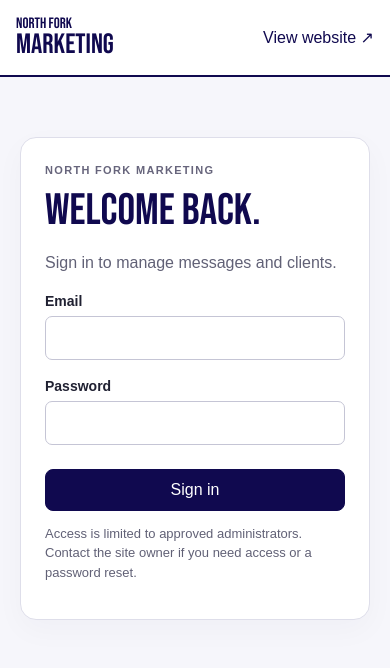
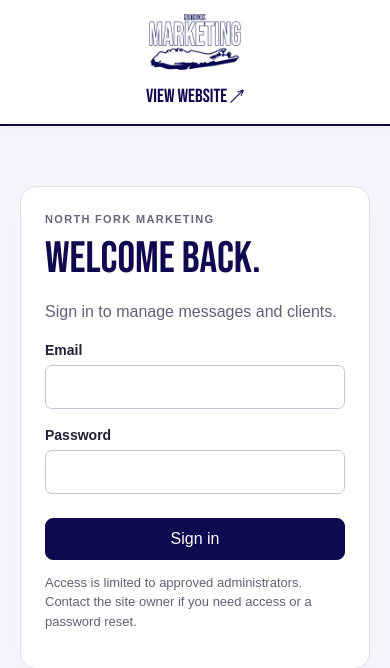
Before and after one commit to DCirincione/Northfork-Marketing, a FastAPI app: page /admin/login in a window 390 px wide. Shown: the top 668 px of the page. Run offline with FastAPI, Linux system fonts and the light colour scheme.

Commit message:
cleaned up admin dashboard and small ui/ux across site

```diff
--- a/app/static/css/admin.css
+++ b/app/static/css/admin.css
@@ -15,9 +15,12 @@ button:disabled { opacity: .5; cursor: not-allowed; }
 h1,h2 { font-family: 'Bebas Neue',sans-serif; font-weight: 400; color: var(--navy); margin: 0; line-height: 1.1; }
 h1 { font-size: 44px; } h2 { font-size: 32px; }
 p { line-height: 1.5; }
-.admin-header { display: flex; align-items: center; justify-content: space-between; gap: 20px; padding: 20px max(24px, calc((100vw - 1200px)/2)); border-bottom: 2px solid var(--navy); background: #fff; }
-.admin-brand { font-family: 'Bebas Neue',sans-serif; display: grid; font-size: 15px; line-height: 1; }
-.admin-brand strong { font-size: 28px; font-weight: 400; }
+/* Match the public header's dimensions and responsive spacing. */
+.admin-header { height: clamp(88px, 12svh, 112px); display: flex; align-items: center; justify-content: space-between; padding: 0 3.4% 0 2.9%; border-bottom: 2px solid var(--navy); background: rgb(255 255 255 / 96%); box-shadow: 0 4px 24px rgb(16 9 79 / 4%); color: var(--navy); }
+.admin-header > a:not(.admin-brand) { font-family: 'Bebas Neue', Impact, 'Arial Narrow', sans-serif; font-size: clamp(22px, 1.7vw, 28px); line-height: 1.35; }
+.admin-header > a:hover { text-decoration: none; opacity: .75; }
+.admin-brand { position: relative; display: block; flex: 0 0 auto; height: clamp(60px, 8svh, 80px); aspect-ratio: 1338 / 813; overflow: hidden; }
+.admin-brand img { position: absolute; width: 119.58%; height: auto; max-width: none; left: -9.72%; top: -48.46%; }
 .login-page { padding: 60px 20px; }
 .panel { background: #fff; border: 1px solid var(--line); border-radius: 16px; padding: 32px; box-shadow: 0 10px 30px #10094f08; }
 .login-panel { max-width: 440px; margin: auto; }
@@ -74,6 +77,15 @@ body:has(dialog[open]) { overflow: hidden; }
  .form-grid { grid-template-columns: 1fr; } dialog { padding: 48px 20px 24px; }
  .message-card { align-items: start; flex-direction: column; gap: 10px; } .message-meta { text-align: left; }
  .admin-client-row { flex-wrap: wrap; gap: 12px; } .row-actions { width: 100%; justify-content: flex-end; }
- .login-panel { padding: 24px; } .admin-header { padding: 16px; } .order-actions { flex-wrap: wrap; }
+ .login-panel { padding: 24px; } .order-actions { flex-wrap: wrap; }
 }
 @media (prefers-reduced-motion: reduce) { * { transition: none !important; } }
+
+@media (max-width: 700px) {
+ .admin-header { height: auto; min-height: 116px; padding: 14px 16px; flex-direction: column; gap: 14px; }
+ .admin-brand { height: 56px; }
+ .admin-header > a:not(.admin-brand) { font-size: 19px; }
+}
+@media (max-width: 360px) {
+ .admin-header > a:not(.admin-brand) { font-size: 17px; }
+}
--- a/app/static/js/admin.js
+++ b/app/static/js/admin.js
@@ -185,12 +185,11 @@
     if (orderDirty) { status('Save your new client order before opening the editor.'); return; }
     form.reset(); delete form.elements.id.dataset.custom; editingId = client?.id || null;
     $('#editor-title').textContent = client ? 'Edit client' : 'Add client';
-    for (const key of ['id', 'name', 'location', 'image', 'image_kind', 'description', 'project_details', 'website_url', 'instagram_url', 'tiktok_url']) {
-      form.elements[key].value = client?.[key] || (key === 'image_kind' ? 'artwork' : '');
+    for (const key of ['id', 'name', 'location', 'image', 'description', 'project_details', 'website_url', 'instagram_url', 'tiktok_url']) {
+      form.elements[key].value = client?.[key] || '';
     }
     form.elements.id.readOnly = !!client;
     form.elements.published.checked = client?.published || false;
-    form.elements.gallery.value = (client?.gallery || []).join('\n');
     $('#delete-client').hidden = !client;
     $('#editor-status').textContent = ''; editorDirty = false; previewCover(); editor.showModal();
   }
@@ -200,34 +199,29 @@
     if (!editingId && !form.elements.id.dataset.custom) form.elements.id.value = form.elements.name.value.toLowerCase().normalize('NFD').replace(/[\u0300-\u036f]/g, '').replace(/[^a-z0-9]+/g, '-').replace(/^-|-$/g, '').slice(0, 100);
   });
   form.elements.id.addEventListener('input', () => { form.elements.id.dataset.custom = 'true'; });
-  form.elements.image.addEventListener('input', previewCover);
-  async function uploadImages(input, gallery) {
-    const files = [...input.files];
-    if (!files.length) return;
-    const existing = form.elements.gallery.value.split('\n').map(v => v.trim()).filter(Boolean);
-    if (gallery && existing.length + files.length > 20) { $('#editor-status').textContent = 'Use no more than 20 gallery images.'; input.value = ''; return; }
+  async function uploadImage(input) {
+    const file = input.files[0];
+    if (!file) return;
     uploads++; $('#save-client').disabled = true; $('#delete-client').disabled = true;
     $('#editor-status').textContent = 'Uploading…';
     try {
-      for (const file of files) {
-        if (file.size > 4 * 1024 * 1024) throw new Error('Each image must be 4 MB or smaller.');
-        if (!['image/png', 'image/jpeg', 'image/webp'].includes(file.type)) throw new Error('Choose PNG, JPEG, or WebP images.');
-        const result = await api('uploads', {method: 'POST', file});
-        if (gallery) form.elements.gallery.value = [form.elements.gallery.value.trim(), result.url].filter(Boolean).join('\n');
-        else { form.elements.image.value = result.url; previewCover(); }
-        editorDirty = true;
-      }
+      if (file.size > 4 * 1024 * 1024) throw new Error('The image must be 4 MB or smaller.');
+      if (!['image/png', 'image/jpeg', 'image/webp'].includes(file.type)) throw new Error('Choose a PNG, JPEG, or WebP image.');
+      const result = await api('uploads', {method: 'POST', file});
+      form.elements.image.value = result.url;
+      previewCover(); editorDirty = true;
       $('#editor-status').textContent = 'Uploaded. Save the client to keep these changes.';
     } catch (error) { $('#editor-status').textContent = error.message; }
     finally { uploads--; input.value = ''; $('#save-client').disabled = $('#delete-client').disabled = uploads > 0; }
   }
-  $('#client-cover-upload').addEventListener('change', event => uploadImages(event.target, false));
-  $('#client-gallery-upload').addEventListener('change', event => uploadImages(event.target, true));
+  $('#client-cover-upload').addEventListener('change', event => uploadImage(event.target));
   form.addEventListener('submit', async event => {
     event.preventDefault(); if (uploads) return;
     const data = Object.fromEntries(new FormData(form));
     data.published = form.elements.published.checked;
-    data.gallery = data.gallery.split('\n').map(v => v.trim()).filter(Boolean);
+    if (!data.image) { $('#editor-status').textContent = 'Upload a square card image before saving.'; $('#client-cover-upload').focus(); return; }
+    data.image_kind = 'artwork';
+    data.gallery = editingId ? (clients.find(c => c.id === editingId).gallery || []) : [];
     for (const key of ['website_url', 'instagram_url', 'tiktok_url']) data[key] = data[key].trim() || null;
     data.display_order = editingId ? clients.find(c => c.id === editingId).display_order : Math.max(0, ...clients.map(c => c.display_order)) + 10;
     $('#save-client').disabled = $('#delete-client').disabled = true; saving = true; form.inert = true;
--- a/app/static/js/clients.js
+++ b/app/static/js/clients.js
@@ -11,7 +11,6 @@
   let keyboardMode = false;
   let timer;
   carousel.classList.add('is-enhanced');
-  const pause = document.querySelector('#carousel-pause');
   const previous = document.querySelector('#clients-previous');
   const next = document.querySelector('#clients-next');
   previous.hidden = next.hidden = clients.length < 2;
@@ -35,8 +34,6 @@
     });
     document.querySelector('#carousel-position').textContent = `${active + 1} / ${clients.length}`;
     if (announce) document.querySelector('#carousel-announcement').textContent = clients[active].name;
-    pause.textContent = paused ? 'Play slideshow' : 'Pause slideshow';
-    pause.setAttribute('aria-pressed', String(paused));
     schedule();
   }
   function move(direction, announce = true) {
@@ -45,7 +42,6 @@
   }
   previous.addEventListener('click', () => move(-1));
   next.addEventListener('click', () => move(1));
-  pause.addEventListener('click', () => { paused = !paused; render(); });
   carousel.addEventListener('keydown', (event) => {
     if (event.key === 'ArrowLeft' || event.key === 'ArrowRight') {
       event.preventDefault();
--- a/app/templates/admin/base.html
+++ b/app/templates/admin/base.html
@@ -8,7 +8,7 @@
   <link rel="stylesheet" href="/static/css/admin.css">
 </head>
 <body>
-  <header class="admin-header"><a class="admin-brand" href="/admin">NORTH FORK <strong>MARKETING</strong></a><a href="/">View website ↗</a></header>
+  <header class="admin-header"><a class="admin-brand" href="/" aria-label="North Fork Marketing home"><img src="/static/images/north-fork-marketing-logo.png" alt="North Fork Marketing" width="2000" height="2000"></a><a href="/">View website ↗</a></header>
   {% block content %}{% endblock %}
   <script src="/static/js/admin.js" defer></script>
 </body>
--- a/app/templates/clients.html
+++ b/app/templates/clients.html
@@ -25,7 +25,6 @@
     </div>
     <div class="carousel-controls" hidden>
       <span id="carousel-position"></span>
-      <button id="carousel-pause" type="button" aria-pressed="false">Pause slideshow</button>
     </div>
     <p id="carousel-announcement" class="sr-only" aria-live="polite" aria-atomic="true"></p>
   </section>
```
Also changed, not shown: app/templates/admin/dashboard.html (+2 -5 lines).
